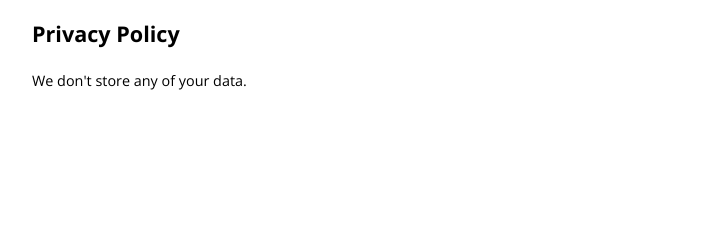
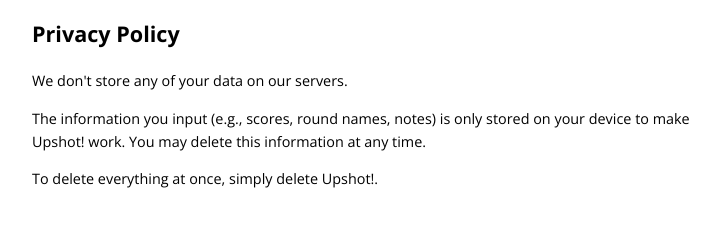
Before and after one commit to upshot-app/upshot-app.github.io, a plain HTML site: page index.html in a window 1280 px wide. Shown: the part 68-294 px from the top of the page, without its empty margins (268-988 px from the left). Drawn offline with nearby package versions, Linux system fonts and the light colour scheme.

Commit message:
Update index.html
Add more information about storing information users input on-device to make the app work.

```diff
--- a/index.html
+++ b/index.html
@@ -13,8 +13,14 @@
   <body>
     <h1>Upshot!</h1>
     <h2>Privacy Policy</h2>
-    <div>
-      We don't store any of your data.
-    </div>
+    <p>
+      We don't store any of your data on our servers.
+    </p>
+    <p>
+      The information you input (e.g., scores, round names, notes) is only stored on your device to make Upshot! work. You may delete this information at any time.
+    </p>
+    <p>
+      To delete everything at once, simply delete Upshot!.
+    </p>
   </body>
 </html>
```
